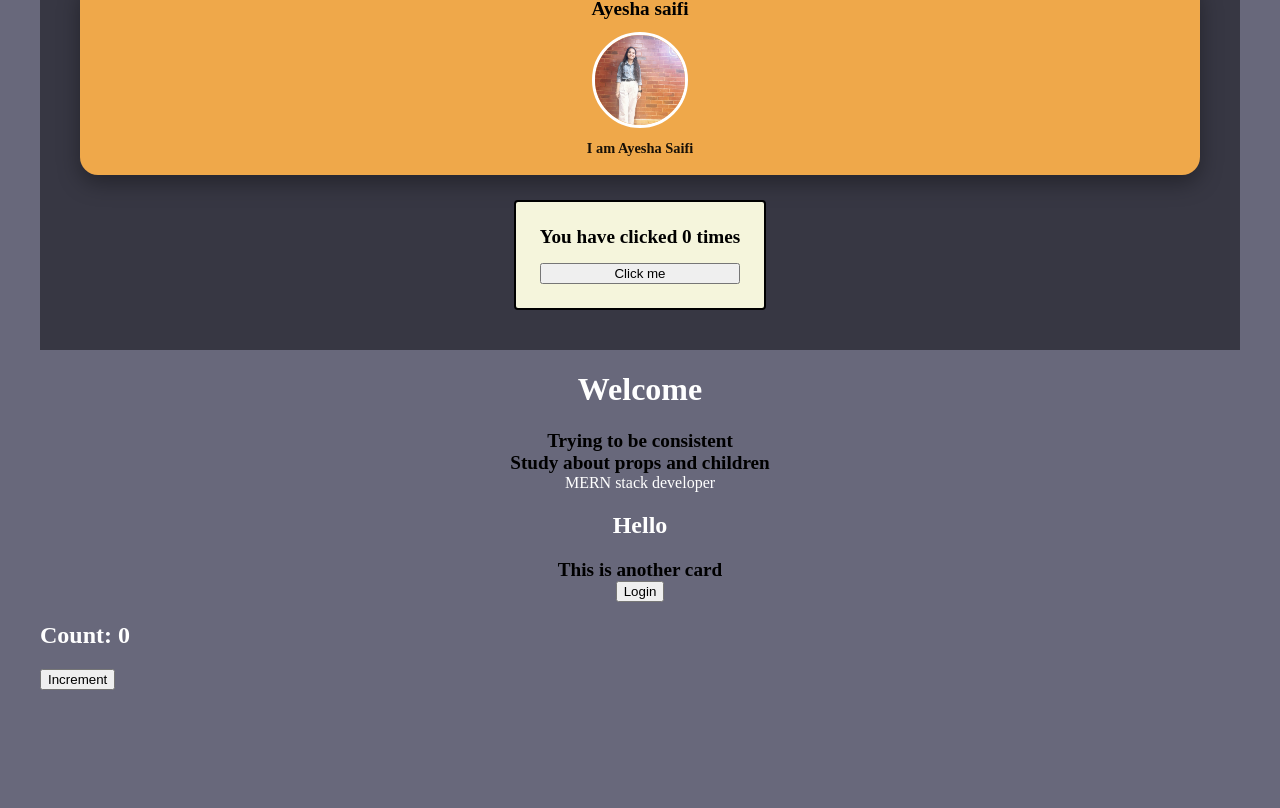
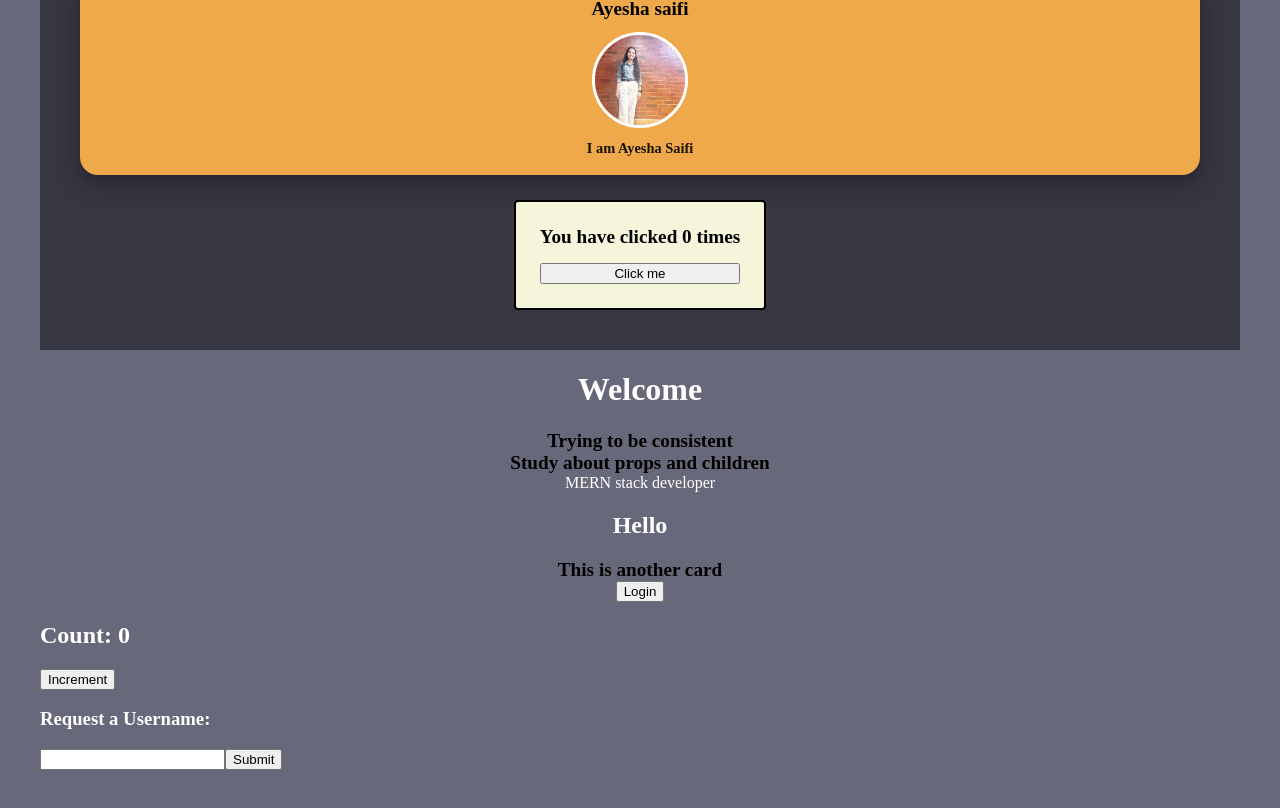
Before and after one commit to Khushbusaifi012/MERN-stack, a React (Vite) app in the folder websites/React/IntroReact/react-project-one/: page / in a window 1280 px wide. Shown: the part 540-1348 px from the top of the page. Before the commit the page ends 1270 px from the top, so only its background shows below. Built offline with nearby package versions, Linux system fonts and the light colour scheme.

Commit message:
Added usernameform

```diff
--- /dev/null
+++ b/websites/React/IntroReact/react-project-one/src/components/UserNameForm.jsx
@@ -0,0 +1,29 @@
+import { useFormStatus } from 'react-dom';
+
+function UserNameForm() {
+  const { pending, data } = useFormStatus();
+
+  return (
+    <form>
+      <h3>Request a Username: </h3>
+
+      <input
+        type="text"
+        name="username"
+        disabled={pending}
+      />
+
+      <button type="submit" disabled={pending}>
+        Submit
+      </button>
+
+      <br />
+
+      <p>
+        {data ? `Requesting ${data.get("username")}...` : ""}
+      </p>
+    </form>
+  );
+}
+
+export default UserNameForm;
--- a/websites/React/IntroReact/react-project-one/src/main.jsx
+++ b/websites/React/IntroReact/react-project-one/src/main.jsx
@@ -5,6 +5,7 @@ import App from './App.jsx'
 import Navbar from './components/Navbar.jsx'
 import LoggerComponent from './components/LoggerComponent.jsx'
 import TimerComponent from './components/TimerComponent.jsx'
+import UserNameForm from './components/UserNameForm.jsx'
 
 
 createRoot(document.getElementById('root')).render(
@@ -12,5 +13,6 @@ createRoot(document.getElementById('root')).render(
     <App />
     <LoggerComponent/>
     {/* <TimerComponent/> */}
+    <UserNameForm/>
   </StrictMode>,
 )
```
